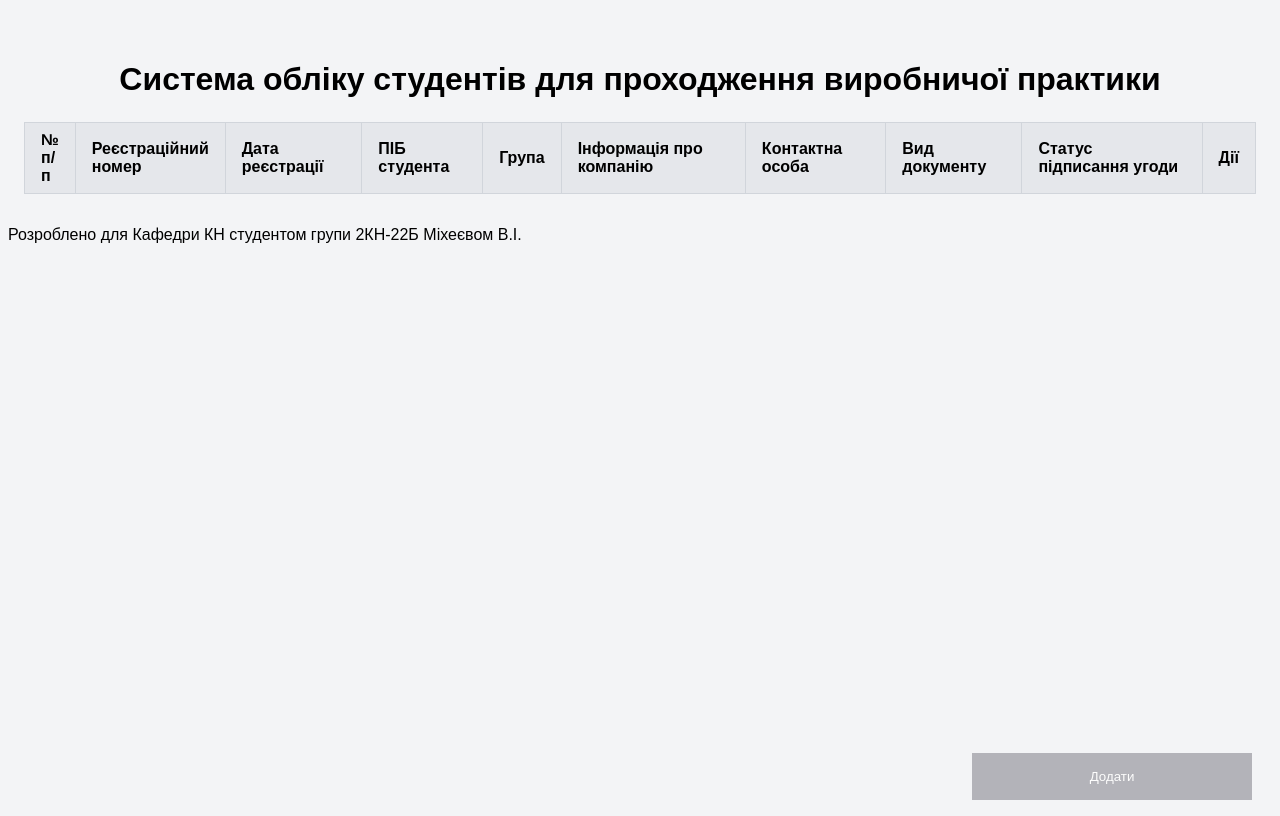
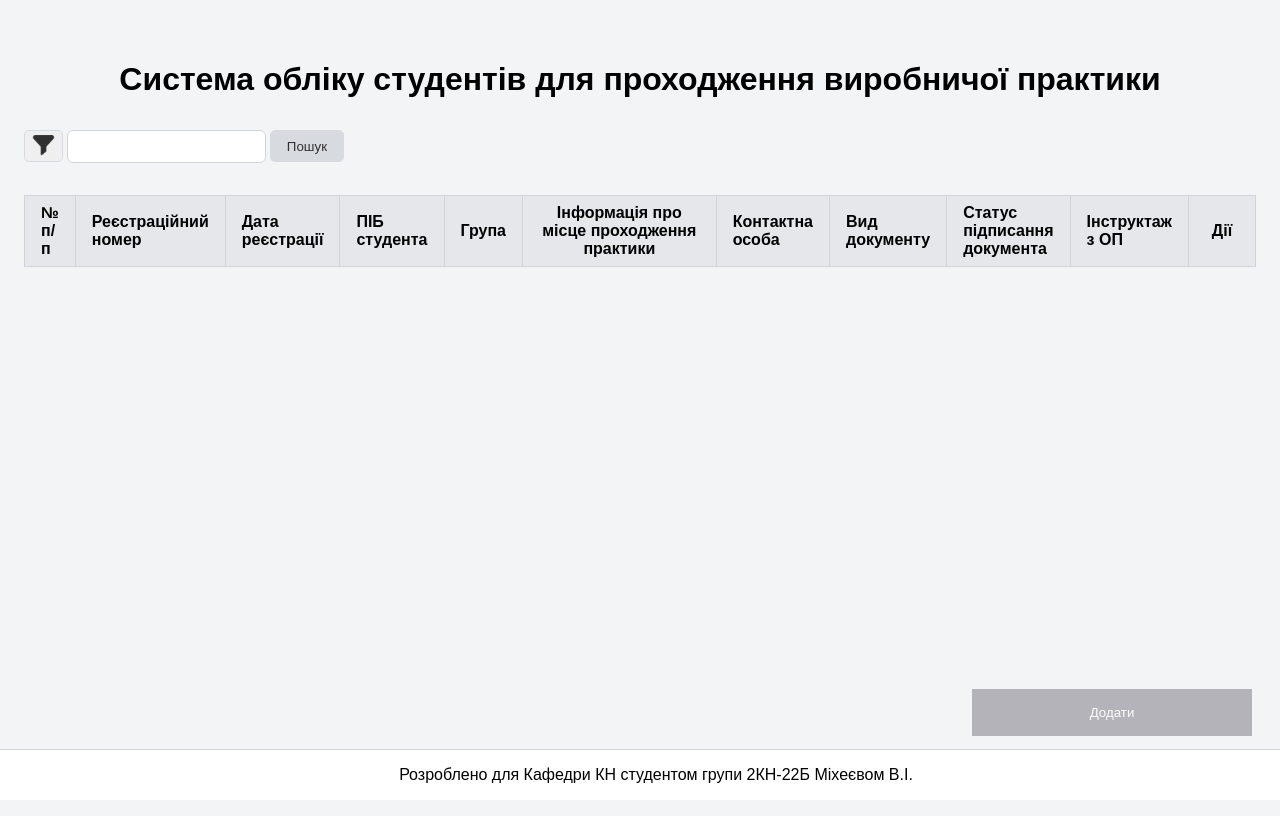
Before and after one commit to M1R4MI/Accounting-System-for-Internship, a website: page public/html/table.html in a window 1280 px wide. Drawn offline with Linux system fonts and the light colour scheme; no server answers.

Commit message:
Added search field function with button and button for filters

```diff
--- a/public/css/style.css
+++ b/public/css/style.css
@@ -51,7 +51,7 @@ select {
   cursor: pointer;
   opacity: 0.8;
   position: fixed;
-    bottom: 0px;
+  bottom: 4rem;
   right: 28px;
   width: 280px;
 }
@@ -59,7 +59,7 @@ select {
 .form-popup{
   display: none;
   position: fixed;
-    bottom: 0;
+  bottom: 2rem;
   right: 15px;
   border: 3px solid #f1f1f1;
   z-index: 9;
@@ -92,6 +92,62 @@ select {
   opacity: 1;
 }
 
+.search-container{
+  display: flex;
+  justify-content: end;
+  width: 20rem;
+  margin: 0 1rem auto 0;
+  right:0px;
+  padding: 0.5rem 0 0 0;
+}
+
+.search-container #searchbtn{
+  margin-left: 4px;
+  height: 2rem;
+  border: 1px solid #d1d5db;
+  padding: 0.5rem 1rem;
+  text-align: left;
+  opacity: 0.8;
+  background-color: #d1d5db;
+  border-radius: 0.3rem;
+  cursor: pointer;
+}
+
+.search-container .filter-button{
+  margin-right: 4px;
+  width: 2.5rem;
+  height: 2rem;
+  border: 1px solid #d1d5db;
+  border-radius: 0.3rem;
+  text-align: center;
+  align-items: center;
+  cursor: pointer;
+  opacity: 0.8;
+}
+
+.btnImg{
+  width: 25px;
+  height: 25px;
+  border: 0;
+  position: static;
+}
+
+.search-container #searchbtn:hover, .filter-button:hover{
+  opacity: 1;
+}
+
+footer{
+  text-align: center;
+  position: fixed;
+  width: 100%;
+  padding: 1rem;
+  background-color: #fff;
+  border-top: 1px solid #d1d5db; /* Tailwind: border-gray-300 */
+  margin-top: 2rem;
+  bottom: 0;
+  left: 0;
+}
+
 table {
   width: 100%;
   border-collapse: collapse;
--- a/public/html/table.html
+++ b/public/html/table.html
@@ -10,20 +10,30 @@
         <div class="container">
             <h1>Система обліку студентів для проходження виробничої практики</h1>
 
+            <!-- Search field for dynamic searching in the table -->
+            <div class ="search-container">
+                <button onclick="" class="filter-button">
+                    <img src="../images/filter.png" class="btnImg">
+                </button>
+                <input type="text" id="searchInput" placeholder="">
+                <button type="button" onclick="searchInTable()" id="searchbtn">Пошук</button>
+            </div>
+
             <div id="mainDataTable">
                 <table id="dataTable">
                     <thead>
                         <tr>
                             <th style="width: 2.65%;">№ п/п</th>
                             <th style="width: 5%">Реєстраційний номер</th>
-                            <th>Дата реєстрації</th>
-                            <th>ПІБ студента</th>
-                            <th>Група</th>
-                            <th>Інформація про компанію</th>
-                            <th>Контактна особа</th>
-                            <th>Вид документу</th>
-                            <th>Статус підписання угоди</th>
-                            <th>Дії</th>
+                            <th style="width: 6.5%">Дата реєстрації</th>
+                            <th style="width: 4%">ПІБ студента</th>
+                            <th style="width: 2%">Група</th>
+                            <th style="width: 30%; text-align: center;">Інформація про місце проходження практики</th>
+                            <th style="width: 8%;">Контактна особа</th>
+                            <th style="width: 1.5%;">Вид документу</th>
+                            <th style="width: 3%;">Статус підписання документа</th>
+                            <th style="width: 3%;">Інструктаж з ОП</th>
+                            <th style="width: 9%; text-align: center;">Дії</th>
                         </tr>
                     </thead>
                     <tbody></tbody>
@@ -74,6 +84,13 @@
                     <option value="Заява">Заява</option>
                 </select>
 
+                <label for="editop">Інструктаж з ОП</label>
+                <select id="editop" required>
+                    <option value="">-Оберіть значення-</option>
+                    <option value="Пройшов(-ла)">Пройшов(-ла)</option>
+                    <option value="Не пройшов(-ла)">Не пройшов(-ла)</option>
+                </select>
+
                 <button type="submit" class="btn">Редагувати</button>
                 <button type="button" class="btn cancel" onclick="closeEditForm()">Відмінити</button>
             </form>
@@ -120,6 +137,13 @@
                     <option value="Заява">Заява</option>
                 </select>
 
+                <label for="op">Інструктаж з ОП</label>
+                <select id="op" required>
+                    <option value="">-Оберіть значення-</option>
+                    <option value="Пройшов(-ла)">Пройшов(-ла)</option>
+                    <option value="Не пройшов(-ла)">Не пройшов(-ла)</option>
+                </select>
+
                 <button type="submit" class="btn">Додати</button>
                 <button type="button" class="btn cancel" onclick="closeForm()">Закрити форму</button>
             </form>
@@ -139,7 +163,6 @@
             function closeForm(){
                 document.getElementById('addFormDiv').style.display = "none";
             }
-
             function closeEditForm(){
                 document.getElementById('editFormDiv').style.display = "none";
             }
@@ -161,6 +184,7 @@
                             <td>${row.contact || ''}</td>
                             <td>${row.documentType || ''}</td>
                             <td>${row.signingStatus || ''}</td>
+                            <td>${row.op || ''}</td>
                             <td>
                                 <button onclick="editRow(${JSON.stringify(row).replace(/"/g, '&quot;')})">
                                     <img src="../images/edit_icon.png" width="25" heigth="35">
@@ -215,6 +239,54 @@
                 }catch(err){
                     console.error('Error' , err);
                     console.log('Clone failed!');
+                }
+            }
+
+            async function searchInTable(){
+                const input = document.getElementById('searchInput').value;
+
+                try{
+                    if(input != ''){
+                        const res = await fetch(`${API_URL}/search/${encodeURIComponent(input)}`);
+                        const data = await res.json();
+                        if(data != ''){
+                            tableBody.innerHTML = '';
+                            data.forEach(row => {
+                                const tr = document.createElement('tr');
+                                tr.innerHTML = `
+                                    <td>${row.ID}</td>
+                                    <td>${row.registrationNumber}</td>
+                                    <td>${row.registrationDate || ''}</td>
+                                    <td>${row.name}</td>
+                                    <td>${row.studentGroup || ''}</td>
+                                    <td>${row.information || ''}</td>
+                                    <td>${row.contact || ''}</td>
+                                    <td>${row.documentType || ''}</td>
+                                    <td>${row.signingStatus || ''}</td>
+                                    <td>${row.op || ''}</td>
+                                    <td>
+                                        <button onclick="editRow(${JSON.stringify(row).replace(/"/g, '&quot;')})">
+                                            <img src="../images/edit_icon.png" width="25" heigth="35">
+                                        </button>
+                                        <button onclick="deleteRow(${row.ID})">
+                                            <img src="../images/delete_icon.png" width="25" height="25">
+                                        </button>
+                                        <button onclick="cloneRow(${row.ID})">
+                                            <img src="../images/duplicate.png" width="25" height="25">
+                                        </button>
+                                    </td>
+                                `;
+                                tableBody.appendChild(tr);
+                            });
+                        }else{
+                            alert('Нічого не знайдено!');
+                        }
+                    }else{
+                        loadTable();
+                    }
+
+                }catch(err){
+                    console.error('Search failed: ', err);
                 }
             }
 
```
Also changed, not shown: JS/functions.js (+16 -1 lines), JS/server.js (+18 -0 lines), public/images/filter.png (added), 1 other file. Lines whose indentation alone changed are shown as unchanged.
